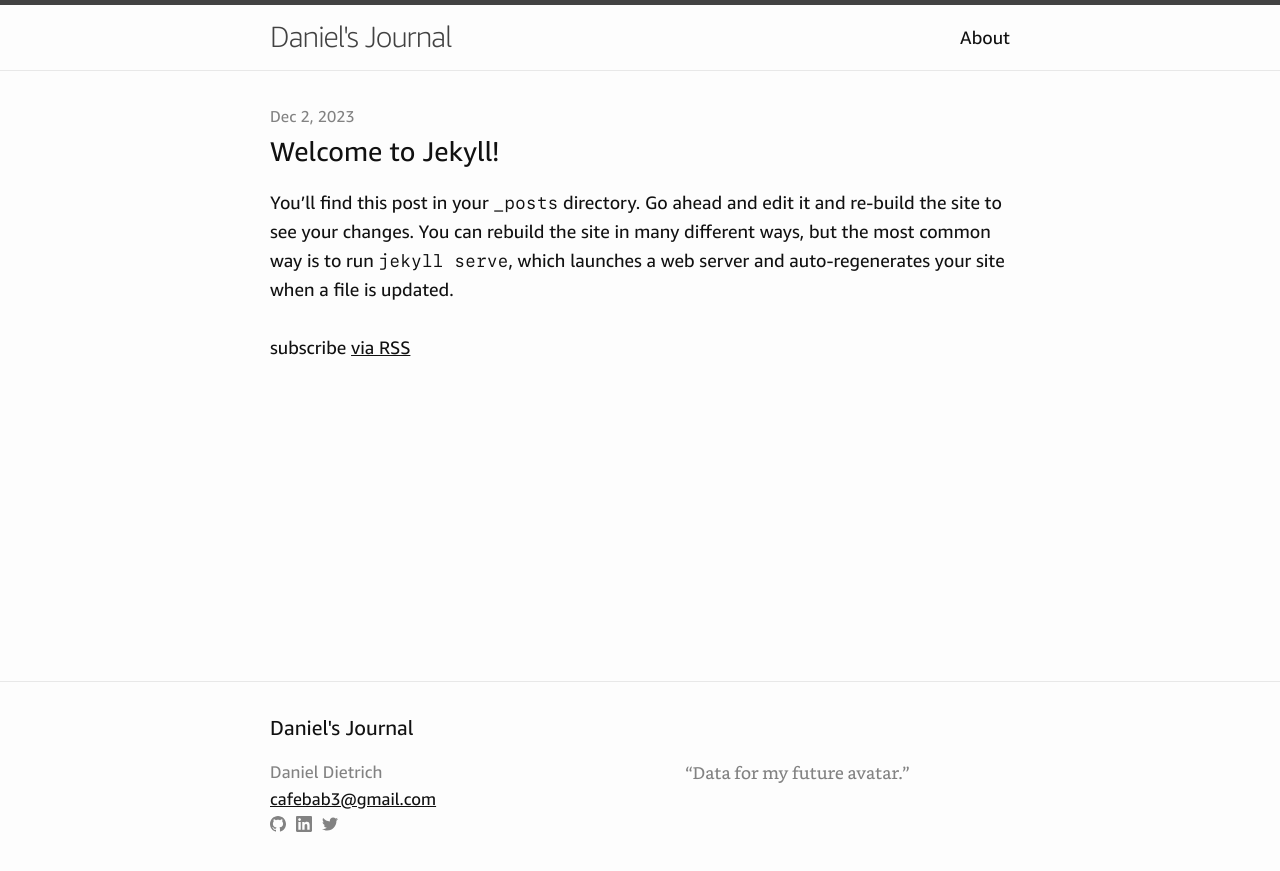
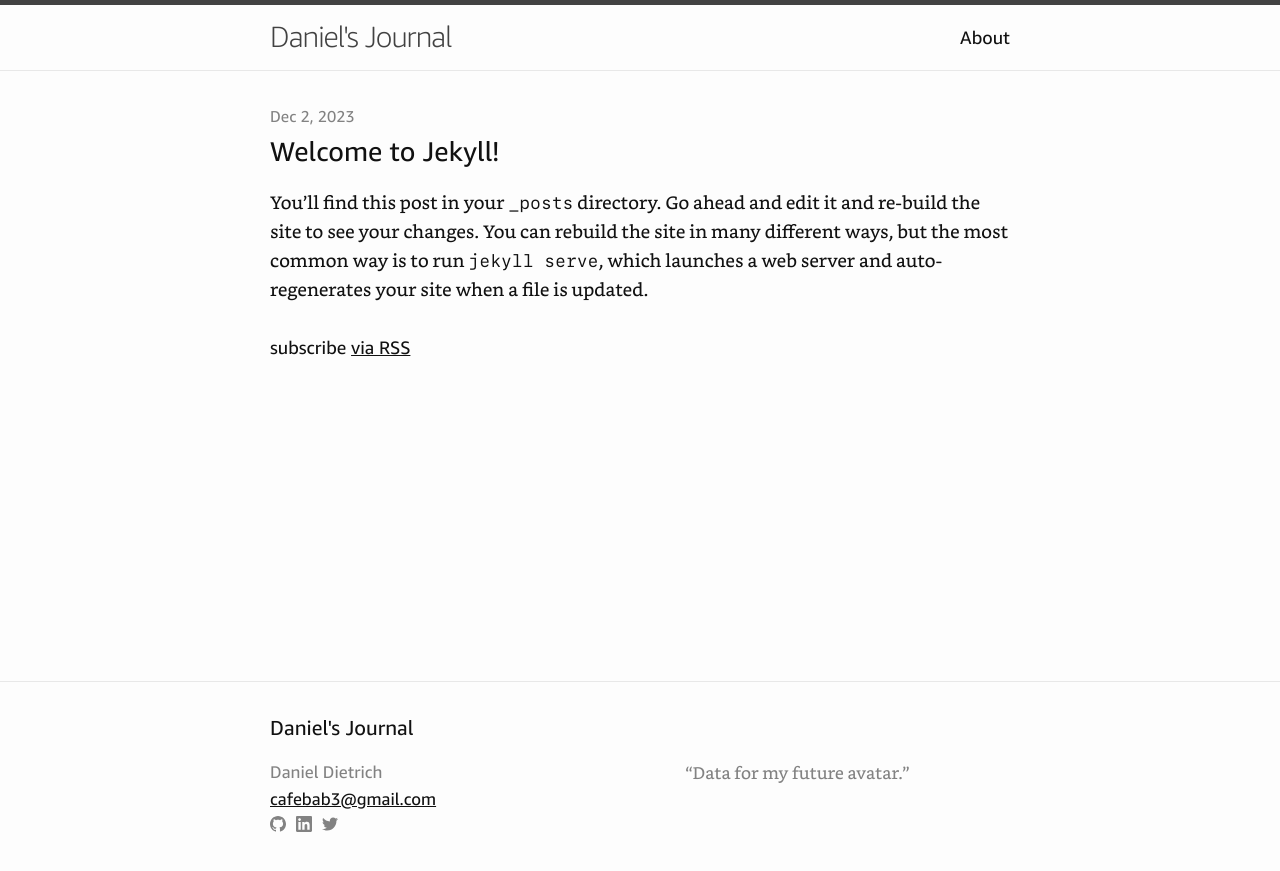
Before and after one commit to danieldietrich/journal, a Jekyll site: the page built from index.md, in a window 1280 px wide. Shown: the top 871 px of the page. Built offline with Jekyll 4.4.1, drawn with Linux system fonts in a browser that asks for light colours.

Commit message:
Fixing post-list excerpt font-family

```diff
--- a/_sass/minima/_layout.scss
+++ b/_sass/minima/_layout.scss
@@ -204,6 +204,10 @@
   > li {
     margin-bottom: $spacing-unit;
   }
+
+  p {
+    font-family: $post-font-family;
+  }
 }
 
 .post-meta {
```
